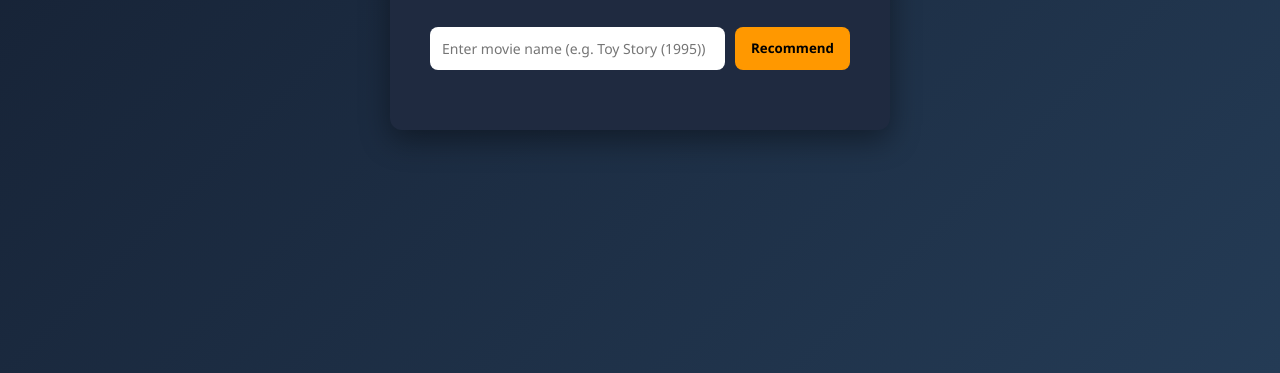
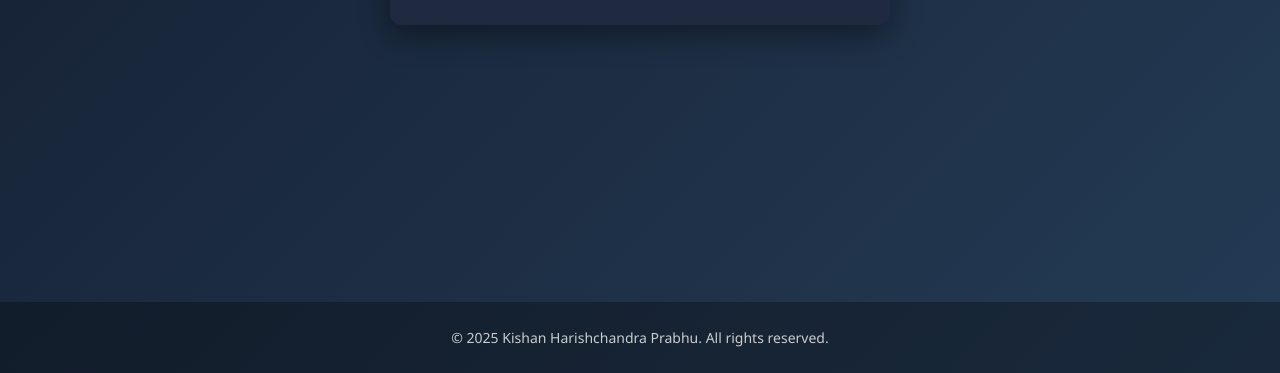
Before and after one commit to codgammer/movie-recommendation-system, a plain HTML site: page frontend/index.html in a window 1280 px wide. Shown: the part 427-800 px from the top of the page. Drawn offline with Linux system fonts and the light colour scheme.

Commit message:
fixed frontend

```diff
--- a/frontend/index.html
+++ b/frontend/index.html
@@ -24,7 +24,23 @@
 
     <ul id="result" class="movie-list"></ul>
   </div>
+   <footer class="footer">
+    <p>
+      © <span id="year"></span> Kishan Harishchandra Prabhu.
+      All rights reserved.
+    </p>
+  </footer>
 
   <script src="script.js"></script>
+
+   <script>
+    document.getElementById("year").textContent = new Date().getFullYear();
+  </script>
+
+
+
+
 </body>
+
+
 </html>
--- a/frontend/style.css
+++ b/frontend/style.css
@@ -8,12 +8,12 @@ body {
   min-height: 100vh;
   margin: 0;
   display: flex;
-  justify-content: center;
-  align-items: center;
+  flex-direction: column;
   color: #fff;
 }
 
 .container {
+  margin: auto;
   background: #1f2a40;
   padding: 40px;
   width: 100%;
@@ -87,3 +87,12 @@ button:hover {
   transform: scale(1.03);
   background: #3a4a73;
 }
+
+.footer {
+  margin-top: auto;
+  padding: 12px;
+  text-align: center;
+  font-size: 14px;
+  color: #ccc;
+  background: rgba(0, 0, 0, 0.3);
+}
```
